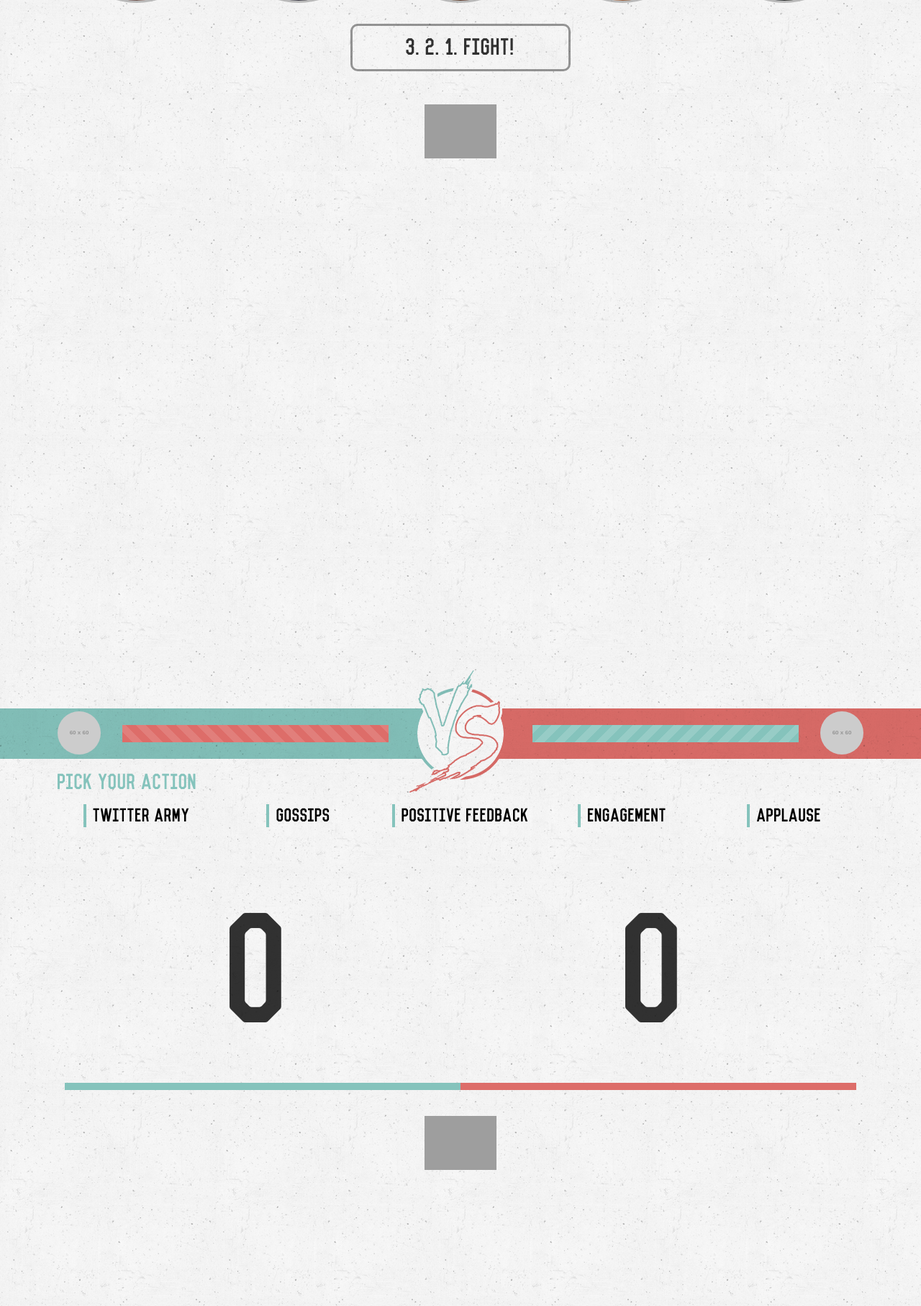
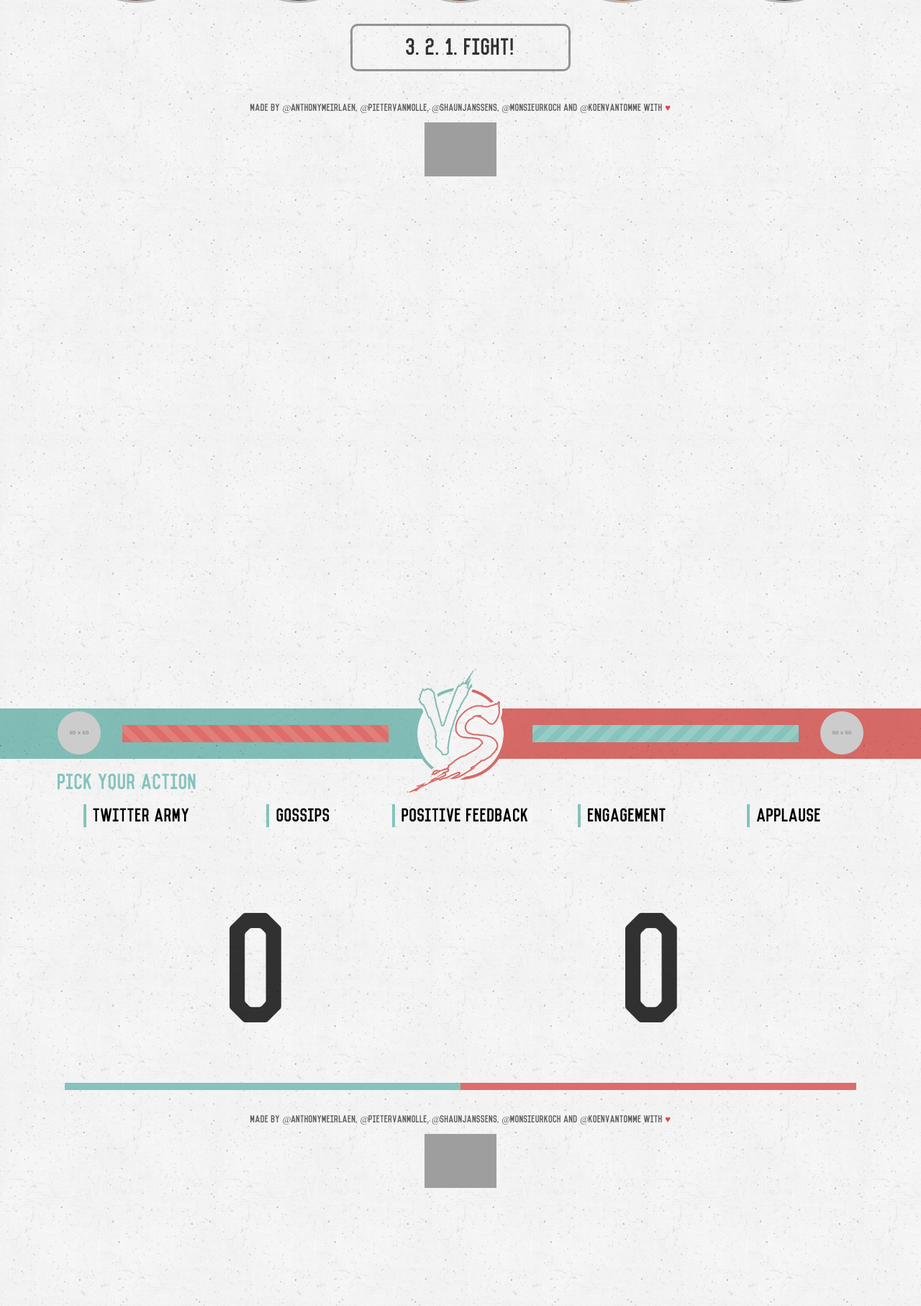
Before and after one commit to pvmolle/ko14, a Node server app: page / in a window 1280 px wide. Shown: the part 589-2403 px from the top of the page at 72% size. Run offline with Node 20, Linux system fonts and the light colour scheme; grey boxes labelled with a size stand in for pictures from a placeholder-image service; some libraries are stand-ins or nearby versions; grey boxes are pictures that could not be loaded.

Commit message:
Made by with love

```diff
--- a/public/css/style.css
+++ b/public/css/style.css
@@ -5,14 +5,12 @@
   src: url("../fonts/homestead-regular-webfont.eot?#iefix") format("embedded-opentype"), url("../fonts/homestead-regular-webfont.woff") format("woff"), url("../fonts/homestead-regular-webfont.ttf") format("truetype"), url("../fonts/homestead-regular-webfont.svg#homestead_regularregular") format("svg");
   font-weight: normal;
   font-style: normal; }
-
 @font-face {
   font-family: 'vincentregular';
   src: url("../fonts/vincent-regular-webfont.eot");
   src: url("../fonts/vincent-regular-webfont.eot?#iefix") format("embedded-opentype"), url("../fonts/vincent-regular-webfont.woff") format("woff"), url("../fonts/vincent-regular-webfont.ttf") format("truetype"), url("../fonts/vincent-regular-webfont.svg#vincentregular") format("svg");
   font-weight: normal;
   font-style: normal; }
-
 #loader {
   position: absolute;
   bottom: 5%;
@@ -256,11 +254,18 @@ footer {
   display: block;
   float: left;
   width: 100%;
-  background: url(../images/background.png) repeat; }
+  background: url(../images/background.png) repeat;
+  font-size: 13px; }
   footer p {
-    text-align: center; }
+    text-align: center;
+    color: rgba(0, 0, 0, 0.6); }
   footer img {
     width: 100px; }
+  footer a {
+    color: rgba(0, 0, 0, 0.6);
+    text-decoration: none; }
+  footer .pink {
+    color: #dd4545; }
 
 .overlay {
   width: 100%;
--- a/sass/style.scss
+++ b/sass/style.scss
@@ -328,12 +328,21 @@ footer {
 	float: left;
 	width: 100%;
 	background: url(../images/background.png) repeat;
+	font-size: 13px;
 
     p {
         text-align: center;
+        color: rgba(0,0,0,0.6);
     }
 	img {
 		width: 100px;
+	}
+	a {
+		color: rgba(0,0,0,0.6);
+		text-decoration: none;
+	}
+	.pink {
+		color: #dd4545;
 	}
 }
 
--- a/views/index.html
+++ b/views/index.html
@@ -44,7 +44,8 @@
 			</div>
 		</main>
 		<footer>
-			<p><a href="http://engagor.com/" title="KO14 is powered by Engagor"><img src="https://wordpress-engagor.netdna-ssl.com/cdn110/wp-content/themes/engagor/images/logo.png"></a></p>
+			<p>Made by <a href="https://twitter.com/anthonymeirlaen">@AnthonyMeirlaen</a>, <a href="https://twitter.com/pietervanmolle">@PieterVanMolle</a>, <a href="https://twitter.com/shaunjanssens">@ShaunJanssens</a>, <a href="https://twitter.com/monsieurKoch">@monsieurKoch</a> and <a href="https://twitter.com/KoenVantomme">@KoenVantomme</a> with <span class="pink">&hearts;</span><br /><br />
+			<a href="http://engagor.com/" title="KO14 is powered by Engagor"><img src="https://wordpress-engagor.netdna-ssl.com/cdn110/wp-content/themes/engagor/images/logo.png"></a></p>
 		</footer>
 	</div>
 
@@ -102,7 +103,8 @@
 		</main>
 
 		<footer>
-			<p><a href="http://engagor.com/" title="KO14 is powered by Engagor"><img src="https://wordpress-engagor.netdna-ssl.com/cdn110/wp-content/themes/engagor/images/logo.png"></a></p>
+			<p>Made by <a href="https://twitter.com/anthonymeirlaen">@AnthonyMeirlaen</a>, <a href="https://twitter.com/pietervanmolle">@PieterVanMolle</a>, <a href="https://twitter.com/shaunjanssens">@ShaunJanssens</a>, <a href="https://twitter.com/monsieurKoch">@monsieurKoch</a> and <a href="https://twitter.com/KoenVantomme">@KoenVantomme</a> with <span class="pink">&hearts;</span><br /><br />
+			<a href="http://engagor.com/" title="KO14 is powered by Engagor"><img src="https://wordpress-engagor.netdna-ssl.com/cdn110/wp-content/themes/engagor/images/logo.png"></a></p>
 		</footer>
 	</div>
 
@@ -128,7 +130,8 @@
             </div>
         </main>
         <footer>
-            <p><a href="http://engagor.com/" title="KO14 is powered by Engagor"><img src="https://wordpress-engagor.netdna-ssl.com/cdn110/wp-content/themes/engagor/images/logo.png"></a></p>
+            <p>Made by <a href="https://twitter.com/anthonymeirlaen">@AnthonyMeirlaen</a>, <a href="https://twitter.com/pietervanmolle">@PieterVanMolle</a>, <a href="https://twitter.com/shaunjanssens">@ShaunJanssens</a>, <a href="https://twitter.com/monsieurKoch">@monsieurKoch</a> and <a href="https://twitter.com/KoenVantomme">@KoenVantomme</a> with <span class="pink">&hearts;</span><br /><br />
+			<a href="http://engagor.com/" title="KO14 is powered by Engagor"><img src="https://wordpress-engagor.netdna-ssl.com/cdn110/wp-content/themes/engagor/images/logo.png"></a></p>
         </footer>
     </div>
 
```
